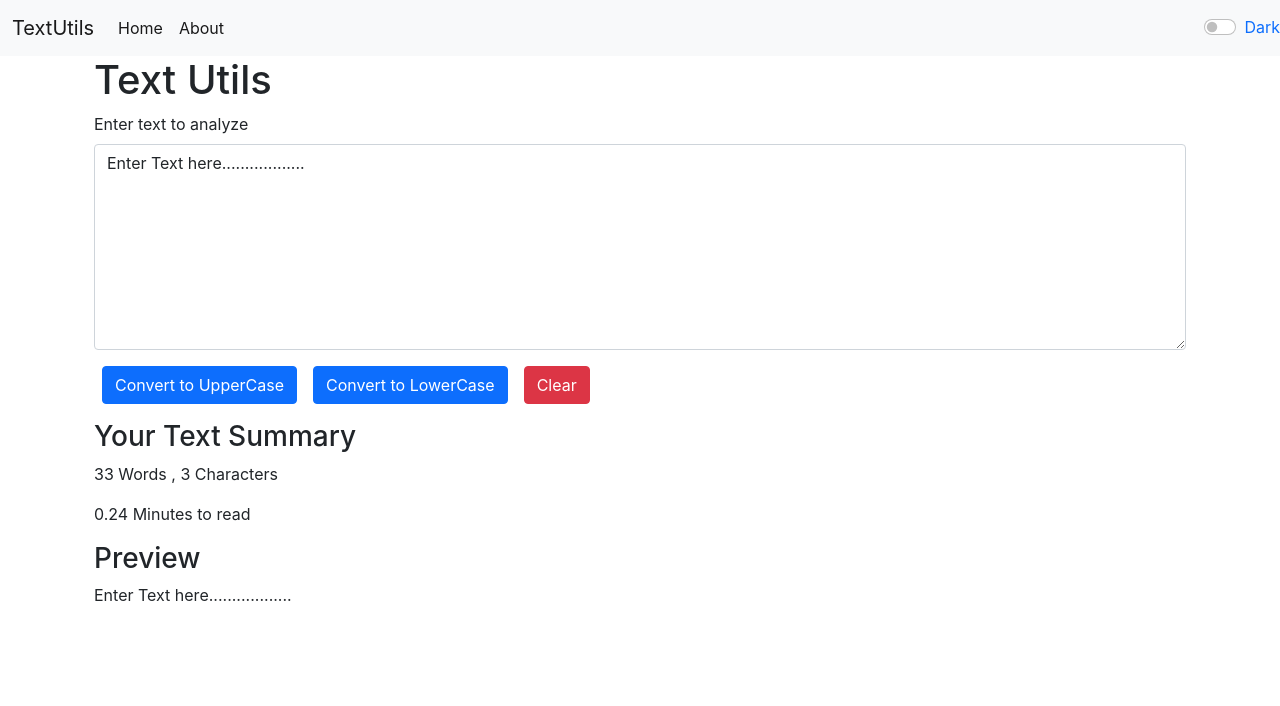
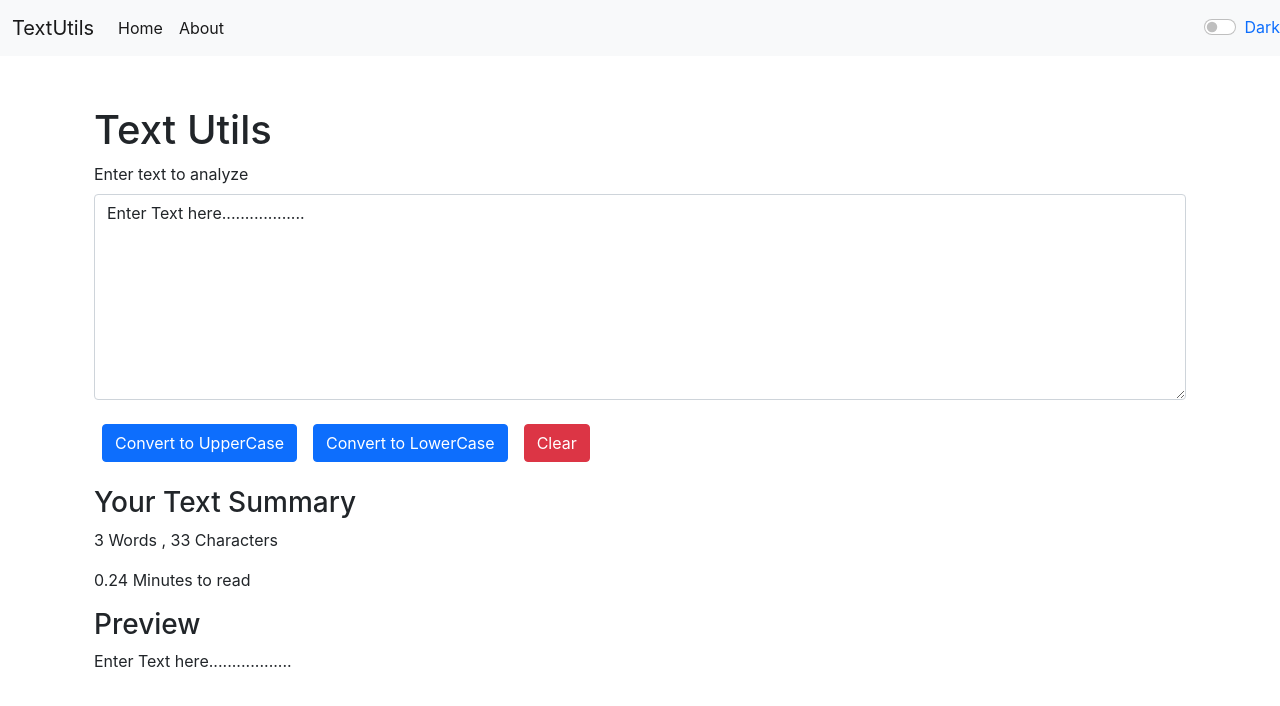
Before and after one commit to luckyhegde6/textUtils, a React (Create React App) app: page / in a window 1280 px wide. Shown: the top 706 px of the page. Built offline with nearby package versions, Linux system fonts and the light colour scheme.

Commit message:
bugfix and alerts

```diff
--- a/public/index.html
+++ b/public/index.html
@@ -16,7 +16,7 @@
 
     <link rel="manifest" href="%PUBLIC_URL%/manifest.json" />
     <link rel="icon" href="%PUBLIC_URL%/favicon.ico" />
-    <title>React App</title>
+    <title>TextUtils App</title>
   </head>
   <body>
     <noscript>You need to enable JavaScript to run this app.</noscript>
--- a/src/App.js
+++ b/src/App.js
@@ -4,8 +4,19 @@ import { BrowserRouter as Router, Routes, Route } from "react-router-dom";
 import Navbar from "./Components/Navbar";
 import TextForm from "./Components/TextForm";
 import About from "./Components/About";
+import Alert from "./Components/Alert";
 function App() {
   const [mode, setMode] = useState("light");
+  const [alert, setAlert] = useState(null);
+  const showAlert = (type, message) => {
+    setAlert({
+      message : message,
+      type: type
+    })
+    setTimeout(() => {
+      setAlert(null);
+    },1500)
+  }
   const toggleMode = () => {
     mode === "light" ? setMode("dark") : setMode("light");
   };
@@ -13,14 +24,14 @@ function App() {
     <Router>
       <div>
         <Navbar title="TextUtils" mode={mode} toggleMode={toggleMode} />
-
+        <Alert alert={alert} />
         <Routes>
           <Route path="/about" element={<About />} />
           <Route
             path="/"
             element={
               <div className="container">
-                <TextForm heading="Text Utils" />
+                <TextForm showAlert={showAlert} heading="Text Utils" />
               </div>
             }
           ></Route>
--- /dev/null
+++ b/src/Components/Alert.js
@@ -0,0 +1,27 @@
+import React from "react";
+import PropTypes from "prop-types";
+
+export default function Alert(props) {
+  return (
+    <div style={{ height: "50px" }}>
+      {props.alert && (
+        <div
+          className={`alert alert-${props.alert.type} alert-dismissible fade show`}
+          role="alert"
+        >
+          <strong align='center'>  {props.alert.message} </strong>
+        </div>
+      )}
+    </div>
+  );
+}
+
+Alert.propTypes = {
+  type: PropTypes.string,
+  message: PropTypes.string,
+};
+
+Alert.defaultProps = {
+  type: "danger",
+  message: "",
+};
--- a/src/Components/TextForm.js
+++ b/src/Components/TextForm.js
@@ -8,13 +8,16 @@ setText(event.target.value);
   const handleUpperCase = () => {
     let upperCaseText =text.toLocaleUpperCase()
     setText(upperCaseText);
+    props.showAlert ("success" ,"Converted to UpperCase");
   }
   const handleLowerCase = () => {
-    let upperCaseText =text.toLocaleLowerCase()
-    setText(upperCaseText);
+    let lowerCaseText =text.toLocaleLowerCase()
+    setText(lowerCaseText);
+    props.showAlert ("success" ,"Converted to LowerCase");
   }
   const handleClearText = () => {
     setText("");
+    props.showAlert ("danger" ,"Cleared the existing text");
   }
   const [text, setText] = useState('Enter Text here..................');
   return (
@@ -31,14 +34,14 @@ setText(event.target.value);
           onChange={onChangeHandle}
         ></textarea>
       </div>
-      <button className="btn btn-primary mx-2" onClick={handleUpperCase}>Convert to UpperCase</button>
-      <button className="btn btn-primary mx-2" onClick={handleLowerCase}>Convert to LowerCase</button>
-      <button className="btn btn-danger mx-2" onClick={handleClearText}>Clear</button>
+      <button className="btn btn-primary mx-2 my-2" onClick={handleUpperCase}>Convert to UpperCase</button>
+      <button className="btn btn-primary mx-2 my-2" onClick={handleLowerCase}>Convert to LowerCase</button>
+      <button className="btn btn-danger mx-2 my-2" onClick={handleClearText}>Clear</button>
       </div>
       <div className="container my-3">
         <h3>Your Text Summary</h3>
-        <p>{text.length} Words , {text.split(" ").length} Characters</p>
-        <p>{text.split(" ").length * 0.08} Minutes to read</p>
+        <p>{text.split(" ").filter((element) => {return element.length!==0}).length} Words , {text.length} Characters</p>
+        <p>{text.split(" ").filter((element) => {return element.length!==0}).length * 0.08} Minutes to read</p>
       </div>
       <div className="container my-3">
         <h3>Preview</h3>
```
